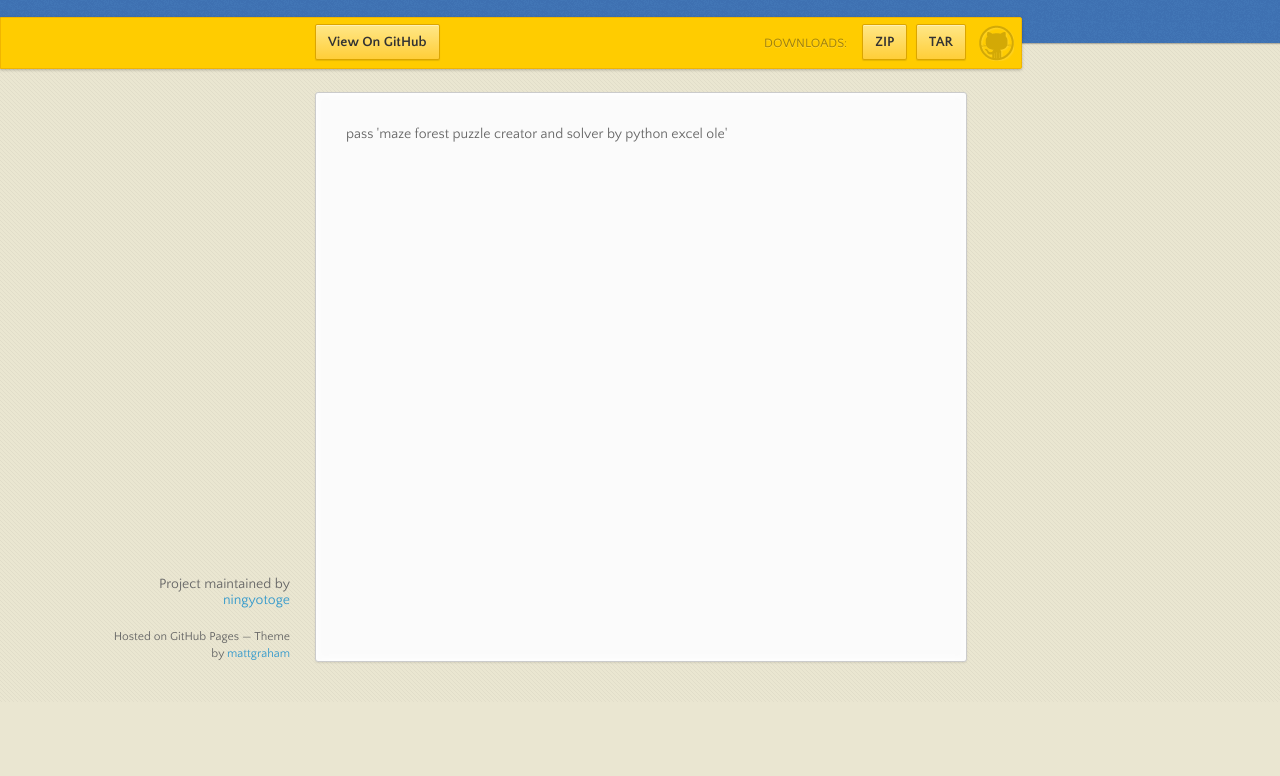
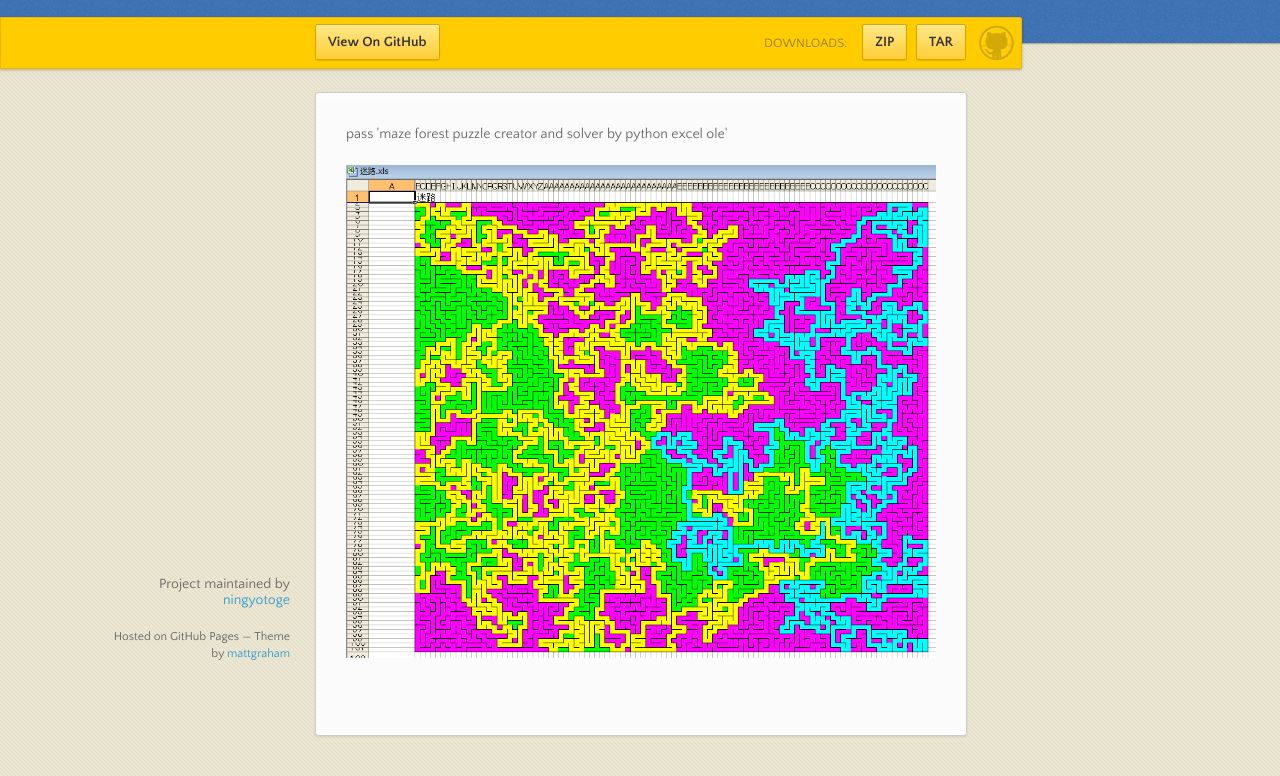
Before and after one commit to ningyotoge/pass, a plain HTML site: page index.html in a window 1280 px wide. Shown: the part 98-874 px from the top of the page. Before the commit the page ends 800 px from the top, so only its background shows below. Drawn offline with nearby package versions, Linux system fonts and the light colour scheme.

Commit message:
add a gif image and modify index.html

```diff
--- a/index.html
+++ b/index.html
@@ -40,6 +40,7 @@
       </nav>
       <section>
         <p>pass 'maze forest puzzle creator and solver by python excel ole'</p>
+        <p><img src="images/maze_100x100_01_solved.gif" border="0"></p>
       </section>
       <footer>
         <p>Project maintained by <a href="https://github.com/ningyotoge">ningyotoge</a></p>
```
Also changed, not shown: images/maze_100x100_01_solved.gif (added).
